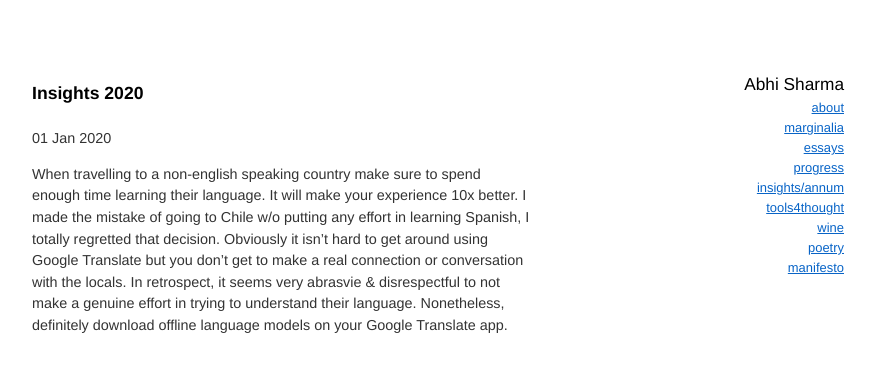
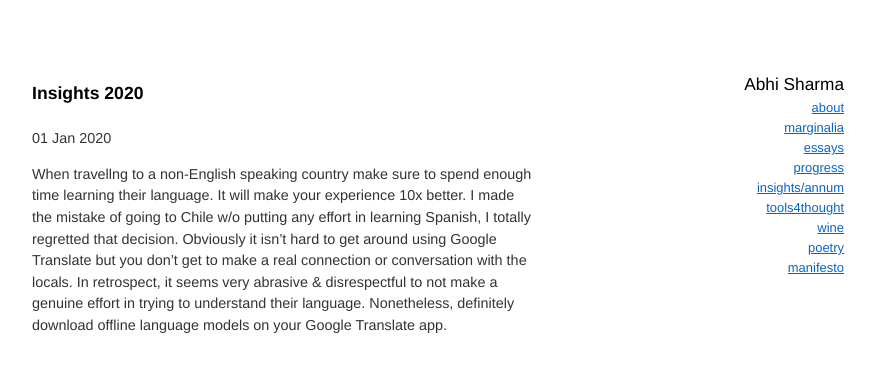
Before and after one commit to abhisharmab/abhisharmab.github.io, a Jekyll site: the page built from insights/_posts/2020-01-01-insights-in-2020.md, in a window 1280 px wide. Shown: the top 372 px of the page, without its empty margins (192-1067 px from the left). Built offline with Jekyll 4.4.1, drawn with Linux system fonts in a browser that asks for light colours.

Commit message:
insights_1

```diff
--- a/insights/_posts/2020-01-01-insights-in-2020.md
+++ b/insights/_posts/2020-01-01-insights-in-2020.md
@@ -6,4 +6,4 @@ date: 2020-01-01
 abstract: Collage of insights and notes
 ---
 
-When travelling to a non-english speaking country make sure to spend enough time learning their  language. It will make your experience 10x better. I made the mistake of going to Chile w/o putting any effort in learning Spanish, I totally regretted that decision. Obviously it isn't hard to get around using Google Translate but you don't get to make a real connection or conversation with the locals. In retrospect, it seems very abrasvie & disrespectful to not make a genuine effort in trying to understand their language. Nonetheless, definitely download offline language models on your Google Translate app.
+When travellng to a non-English speaking country make sure to spend enough time learning their language. It will make your experience 10x better. I made the mistake of going to Chile w/o putting any effort in learning Spanish, I totally regretted that decision. Obviously it isn't hard to get around using Google Translate but you don't get to make a real connection or conversation with the locals. In retrospect, it seems very abrasive & disrespectful to not make a genuine effort in trying to understand their language. Nonetheless, definitely download offline language models on your Google Translate app.
```
